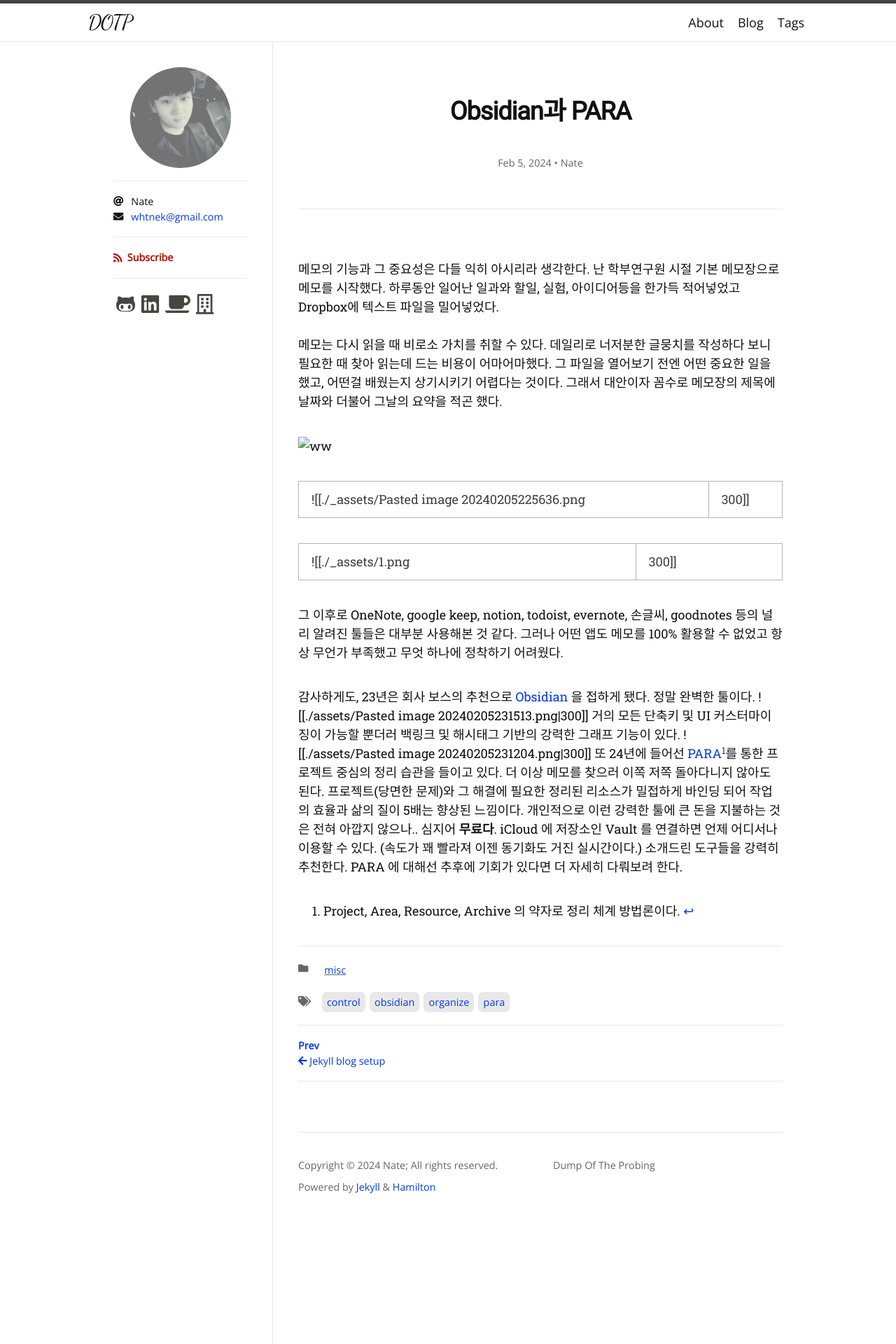
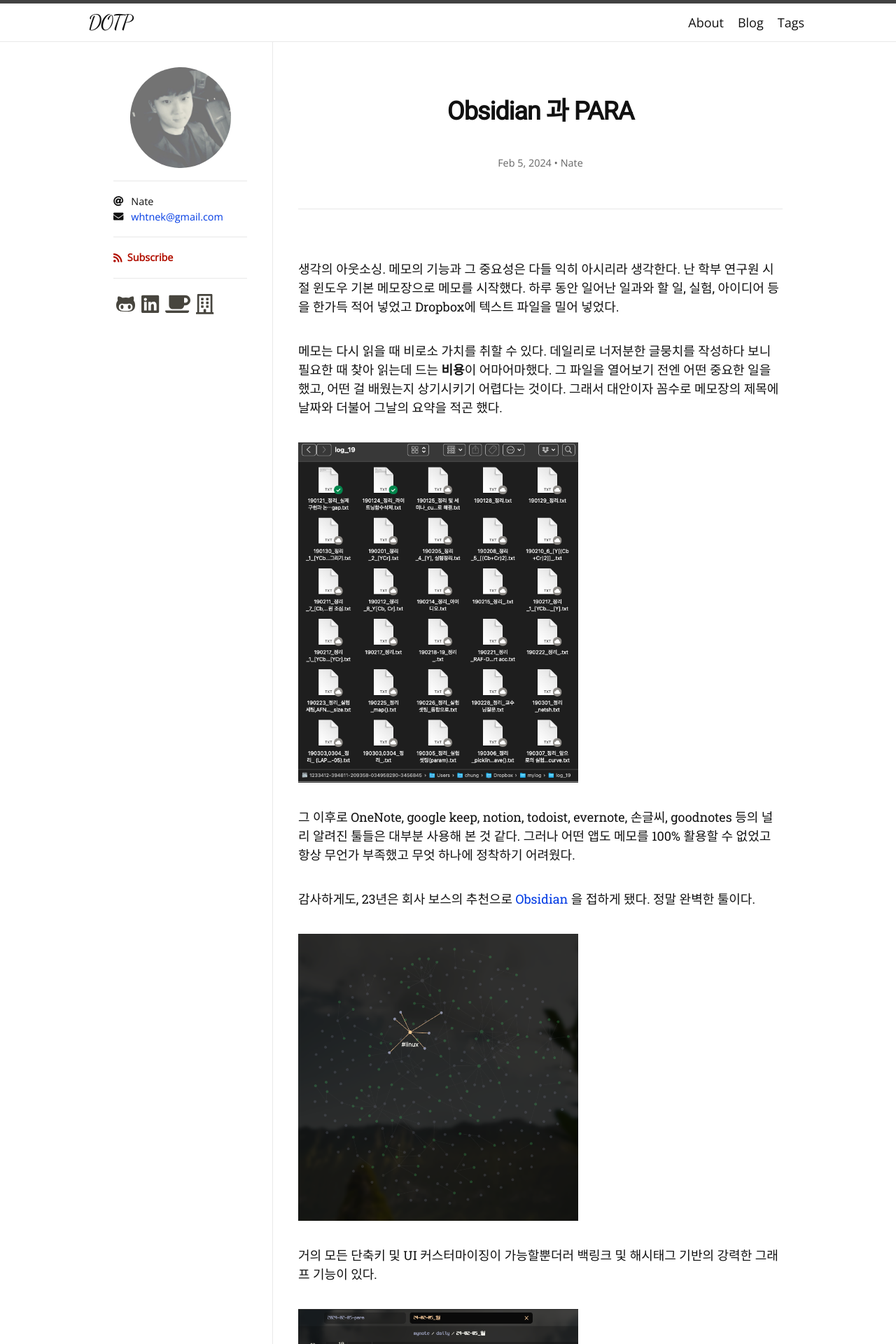
Before and after one commit to jayChung0302/JayChung0302.github.io, a Jekyll site: the page built from _posts/2024-02-05-obsidian-para.md, in a window 1280 px wide. Shown: the top 1920 px of the page at 70% size. Built offline with Jekyll 4.4.1, drawn with Linux system fonts in a browser that asks for light colours; nearby versions of some CDN libraries; some web fonts are replaced; some of the changed text lies outside the part shown.

Commit message:
Fix image issue

```diff
--- a/_posts/2024-02-05-obsidian-para.md
+++ b/_posts/2024-02-05-obsidian-para.md
@@ -1,7 +1,7 @@
 ---
 layout: post
 toc: False
-title: "Obsidian과 PARA"
+title: "Obsidian 과 PARA"
 categories: misc
 tags:
   - para
@@ -11,26 +11,25 @@
 author: Nate
 ---
 
-메모의 기능과 그 중요성은 다들 익히 아시리라 생각한다. 난 학부연구원 시절 기본 메모장으로 메모를 시작했다. 하루동안 일어난 일과와 할일, 실험, 아이디어등을 한가득 적어넣었고 Dropbox에 텍스트 파일을 밀어넣었다.<br><br>
-메모는 다시 읽을 때 비로소 가치를 취할 수 있다. 데일리로 너저분한 글뭉치를 작성하다 보니 필요한 때 찾아 읽는데 드는 비용이 어마어마했다. 그 파일을 열어보기 전엔 어떤 중요한 일을 했고, 어떤걸 배웠는지 상기시키기 어렵다는 것이다. 그래서 대안이자 꼼수로 메모장의 제목에 날짜와 더불어 그날의 요약을 적곤 했다.
+생각의 아웃소싱. 메모의 기능과 그 중요성은 다들 익히 아시리라 생각한다. 난 학부 연구원 시절 윈도우 기본 메모장으로 메모를 시작했다. 하루 동안 일어난 일과와 할 일, 실험, 아이디어 등을 한가득 적어 넣었고 Dropbox에 텍스트 파일을 밀어 넣었다.
+
+메모는 다시 읽을 때 비로소 가치를 취할 수 있다. 데일리로 너저분한 글뭉치를 작성하다 보니 필요한 때 찾아 읽는데 드는 **비용**이 어마어마했다. 그 파일을 열어보기 전엔 어떤 중요한 일을 했고, 어떤 걸 배웠는지 상기시키기 어렵다는 것이다. 그래서 대안이자 꼼수로 메모장의 제목에 날짜와 더불어 그날의 요약을 적곤 했다.
+
+![img](/imgs/2024-02-05-obsidian-para/1.png){: width="400" height=}
 
 
-
-![ww](./1.png)
-
-
-
-![[./_assets/Pasted image 20240205225636.png|300]]
-
-![[./_assets/1.png|300]]
-
-그 이후로 OneNote, google keep, notion, todoist, evernote, 손글씨, goodnotes 등의 널리 알려진 툴들은 대부분 사용해본 것 같다. 그러나 어떤 앱도 메모를 100% 활용할 수 없었고 항상 무언가 부족했고 무엇 하나에 정착하기 어려웠다.
+그 이후로 OneNote, google keep, notion, todoist, evernote, 손글씨, goodnotes 등의 널리 알려진 툴들은 대부분 사용해 본 것 같다. 그러나 어떤 앱도 메모를 100% 활용할 수 없었고 항상 무언가 부족했고 무엇 하나에 정착하기 어려웠다.
 
 감사하게도, 23년은 회사 보스의 추천으로 [Obsidian](https://obsidian.md/) 을 접하게 됐다. 정말 완벽한 툴이다.
-![[./assets/Pasted image 20240205231513.png|300]]
-거의 모든 단축키 및 UI 커스터마이징이 가능할 뿐더러 백링크 및 해시태그 기반의 강력한 그래프 기능이 있다.
-![[./assets/Pasted image 20240205231204.png|300]]
-또 24년에 들어선 [PARA](https://fortelabs.com/blog/para/)[^1]를 통한 프로젝트 중심의 정리 습관을 들이고 있다. 더 이상 메모를 찾으러 이쪽 저쪽 돌아다니지 않아도 된다. 프로젝트(당면한 문제)와 그 해결에 필요한 정리된 리소스가 밀접하게 바인딩 되어 작업의 효율과 삶의 질이 5배는 향상된 느낌이다. 개인적으로 이런 강력한 툴에 큰 돈을 지불하는 것은 전혀 아깝지 않으나.. 심지어 **무료다**. iCloud 에 저장소인 Vault 를 연결하면 언제 어디서나 이용할 수 있다. (속도가 꽤 빨라져 이젠 동기화도 거진 실시간이다.)
-소개드린 도구들을 강력히 추천한다. PARA 에 대해선 추후에 기회가 있다면 더 자세히 다뤄보려 한다.
+
+![img](/imgs/2024-02-05-obsidian-para/2.png){: width="400" height=}
+
+거의 모든 단축키 및 UI 커스터마이징이 가능할뿐더러 백링크 및 해시태그 기반의 강력한 그래프 기능이 있다.
+
+![img](/imgs/2024-02-05-obsidian-para/3.png){: width="400" height=}
+
+또 24년에 들어선 [PARA](https://fortelabs.com/blog/para/)[^1]를 통한 프로젝트 중심의 정리 습관을 들이고 있다. 더 이상 메모를 찾으러 이쪽 저쪽 돌아다니지 않아도 된다. 프로젝트(당면한 문제)와 그 해결에 필요한 정리된 리소스가 밀접하게 바인딩 되어 작업의 효율과 삶의 질이 5배는 향상된 느낌이다. 개인적으로 이런 강력한 툴에 큰돈을 지불하는 것은 전혀 아깝지 않으나.. 심지어 **무료다**. iCloud 에 저장소인 Vault 를 연결하면 언제 어디서나 이용할 수 있다. (속도가 꽤 빨라져 이젠 동기화도 거진 실시간이다.)
+
+소개 드린 도구들을 강력히 추천한다. PARA 에 대해선 추후에 기회가 있다면 더 자세히 다뤄보려 한다.
 
 [^1]: Project, Area, Resource, Archive 의 약자로 정리 체계 방법론이다.
```
Also changed, not shown: 1.png (renamed from _posts/_assets/1.png), imgs/2024-02-05-obsidian-para/1.png (added), imgs/2024-02-05-obsidian-para/2.png (renamed from _posts/_assets/Pasted image 20240205231204.png), imgs/2024-02-05-obsidian-para/3.png (renamed from _posts/_assets/Pasted image 20240205231513.png), 15 other files.
